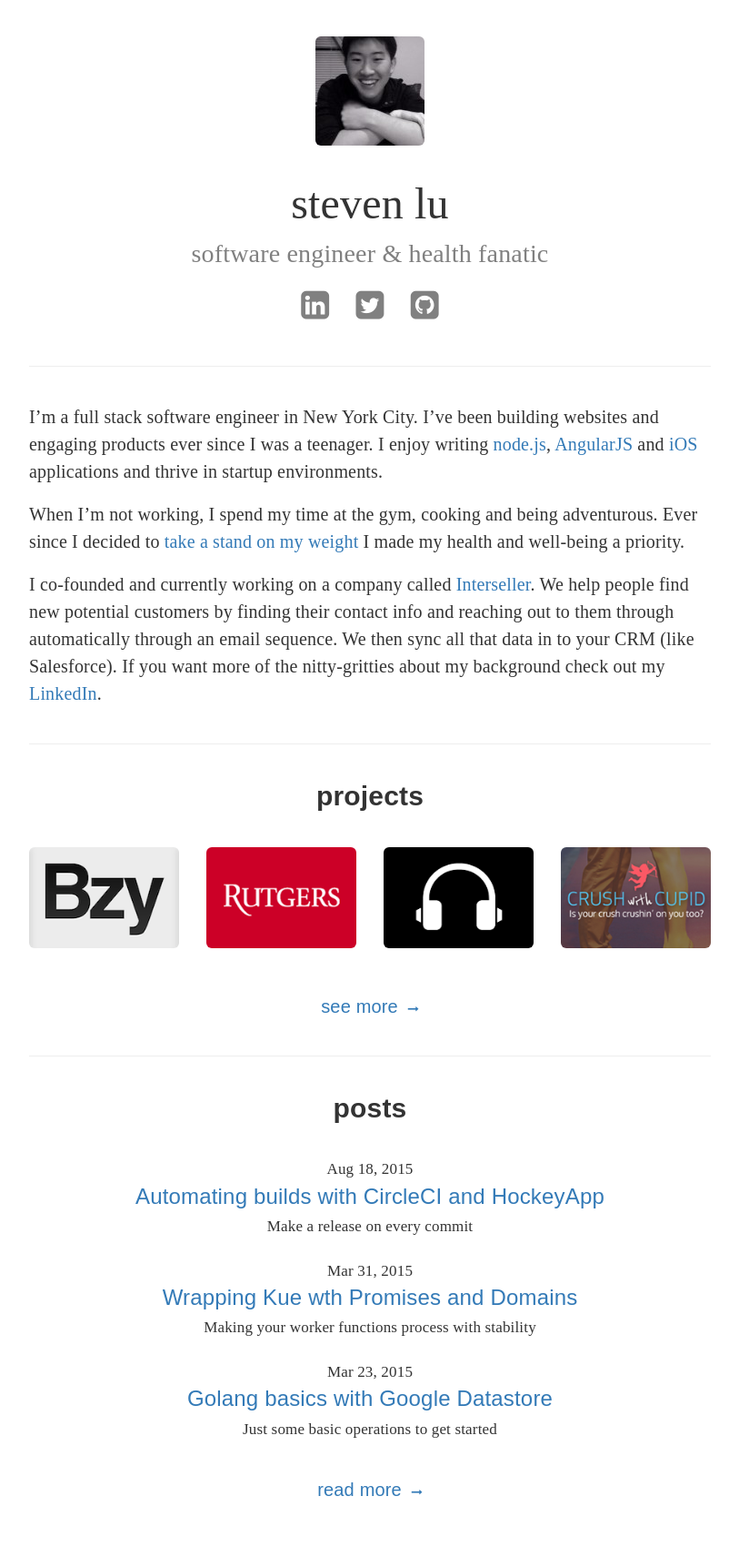
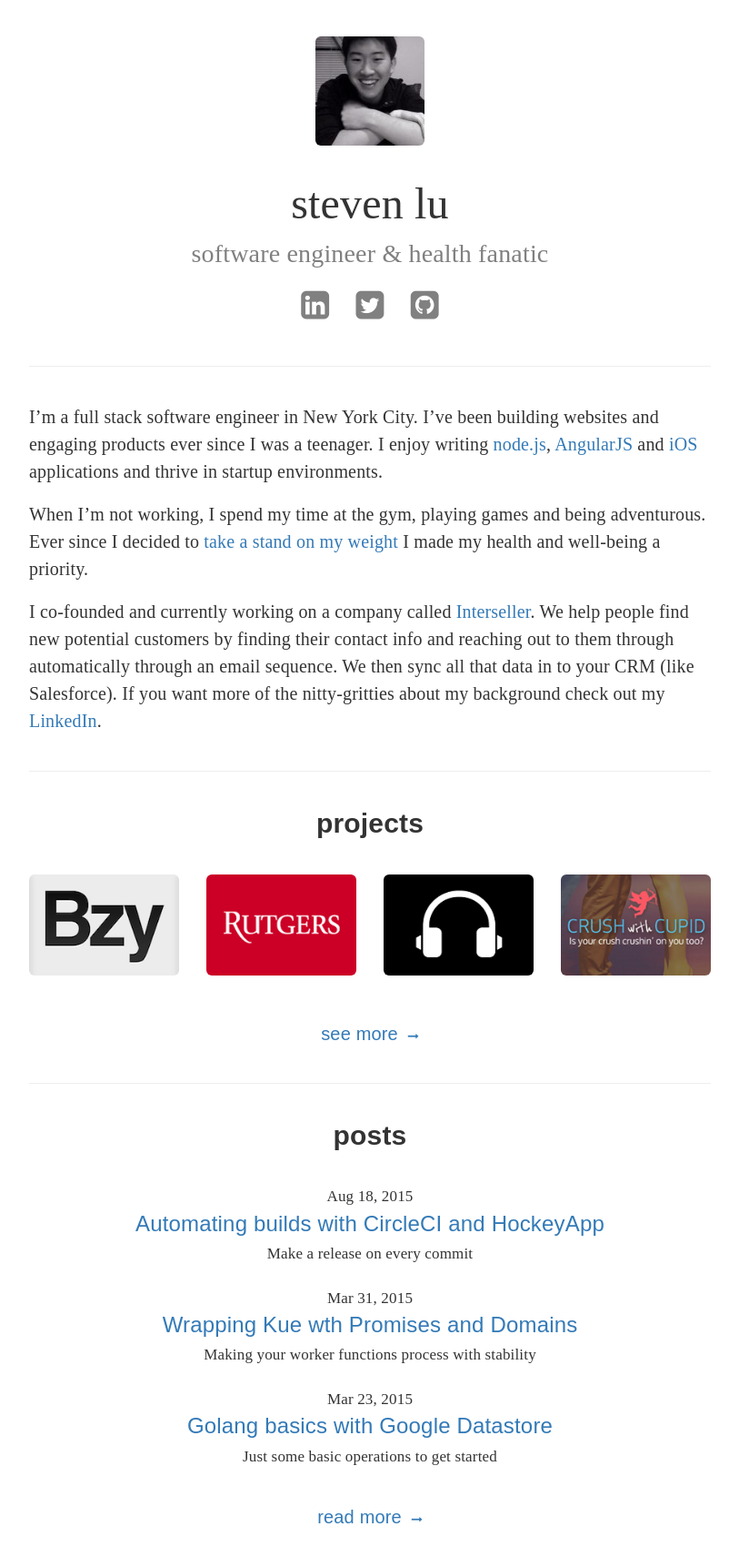
Before and after one commit to sjlu/sjlu.github.io, a Jekyll site: the page built from index.html, in a window 1280 px wide. Shown: the whole page at 91% size, without its empty margins (233-1046 px from the left). Built offline with Jekyll 4.4.1, drawn with Linux system fonts in a browser that asks for light colours; nearby versions of some CDN libraries; before the commit the page ends 1692 px from its top, so only the background shows below that.

Commit message:
Update about.md

```diff
--- a/_includes/about.md
+++ b/_includes/about.md
@@ -1,5 +1,5 @@
 I'm a full stack software engineer in New York City. I've been building websites and engaging products ever since I was a teenager. I enjoy writing [node.js](http://nodejs.org/), [AngularJS](http://angularjs.org) and [iOS](https://developer.apple.com/) applications and thrive in startup environments.
 
-When I'm not working, I spend my time at the gym, cooking and being adventurous. Ever since I decided to [take a stand on my weight](https://medium.com/steves-health-journey/my-transformation-story-305e0e84eae4) I made my health and well-being a priority.
+When I'm not working, I spend my time at the gym, playing games and being adventurous. Ever since I decided to [take a stand on my weight](https://medium.com/steves-health-journey/my-transformation-story-305e0e84eae4) I made my health and well-being a priority.
 
 I co-founded and currently working on a company called [Interseller](https://interseller.io). We help people find new potential customers by finding their contact info and reaching out to them through automatically through an email sequence. We then sync all that data in to your CRM (like Salesforce). If you want more of the nitty-gritties about my background check out my [LinkedIn](https://www.linkedin.com/in/stevenlu).
```
